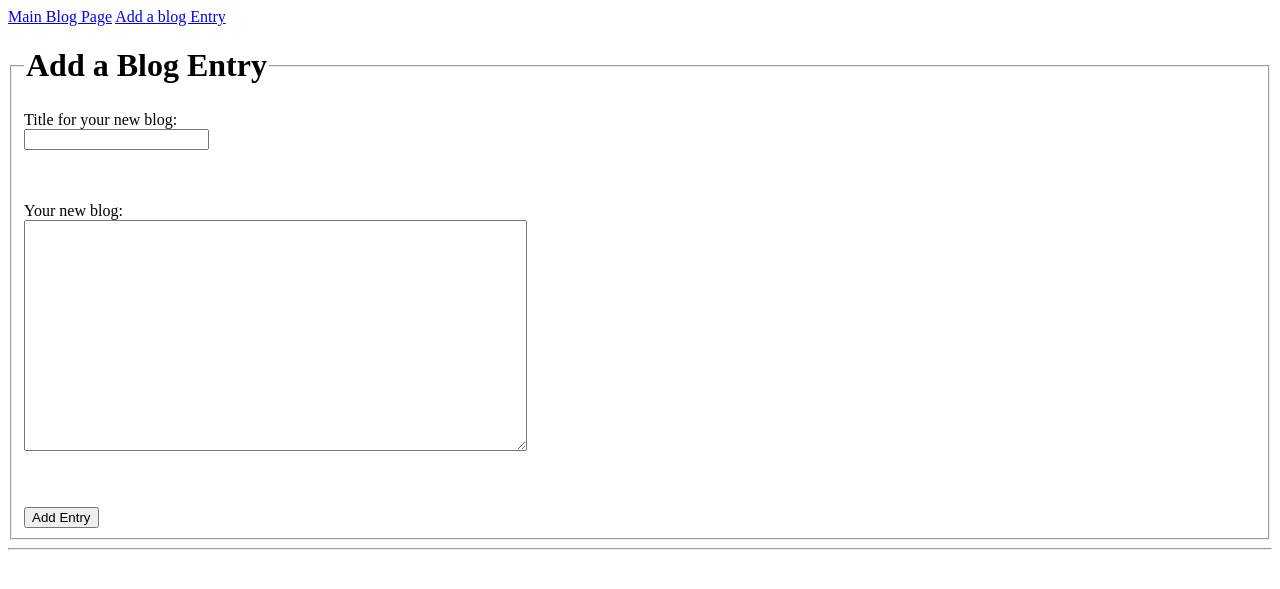
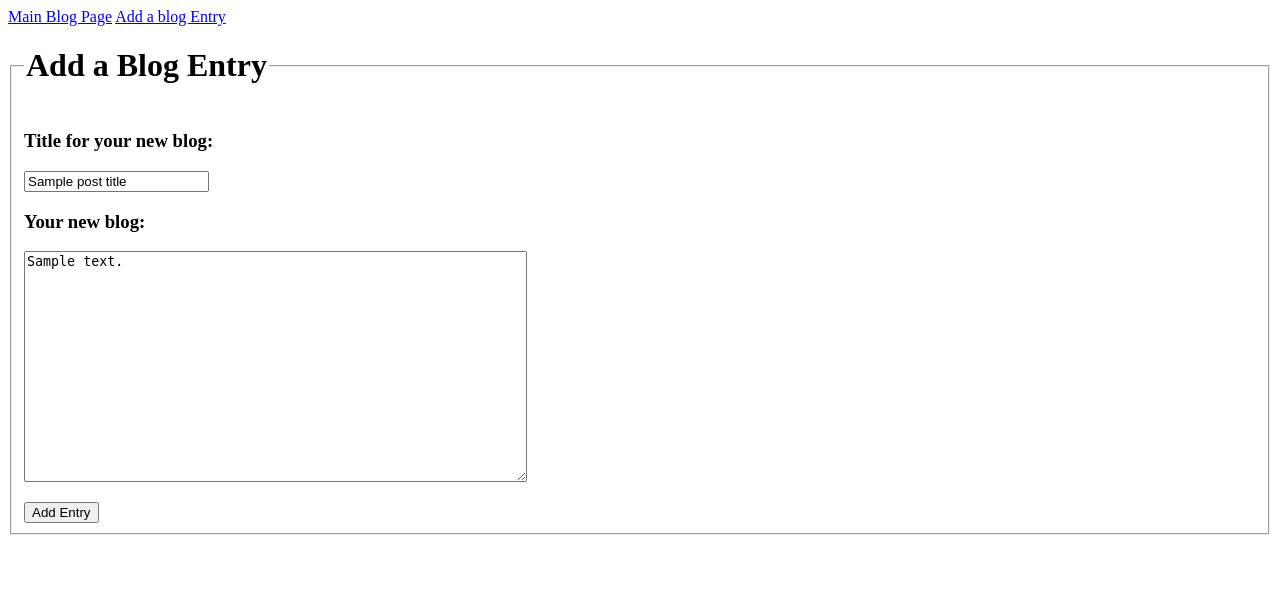
Before and after one commit to garonpower/build-a-blog, a Flask app: template templates/newpost.html in a window 1280 px wide. Shown: the top 589 px of the page. Run offline with Flask 2, Linux system fonts and the light colour scheme; the template is opened without the code that fills it: most values are stand-ins (such as "Sample title", 1, 10 or a date in 2020).

Commit message:
added newpost.html template

```diff
--- a/main.py
+++ b/main.py
@@ -1,4 +1,4 @@
-from flask import Flask, request, redirect, render_template, flash, url_for
+from flask import Flask, request, redirect, render_template, flash
 from flask_sqlalchemy import SQLAlchemy
 
 app = Flask(__name__)
@@ -65,7 +65,9 @@ def add_blog_entry():
         if (not post_content) or (post_content.strip() == ""):
             content_error = "Please fill in the body"
 
-        if title_error and content_error:
+        if not title_error and not content_error:
+            return redirect('/blog')
+        else:
             return render_template('/newpost.html',
                 title_error=title_error,
                 content_error=content_error,
@@ -76,7 +78,5 @@ def add_blog_entry():
         db.session.add(new_post)
         db.session.commit()
 
-    return redirect('/blog')
-
 if __name__ == '__main__':
     app.run()
--- a/templates/newpost.html
+++ b/templates/newpost.html
@@ -6,20 +6,19 @@
         <fieldset>
             <legend><h1><strong>Add a Blog Entry</strong></h1></legend>
             <label>
-                Title for your new blog:<br>
-                <input type="text" name="title" />
+                <h3>Title for your new blog:</h3>
+                <input type="text" name="title" value="{{post_title}}"/>
                 <p class="error"><i>{{ title_error }}</i></p>
             </label>
-            <br><br>
+
             <label>
-                Your new blog:<br>
-                <textarea name="content" rows="15" cols="60"></textarea>
+                <h3>Your new blog:</h3>
+                <textarea name="content" rows="15" cols="60">{{post_content}}</textarea>
                 <p class="error"><i>{{ content_error }}</i></p>
             </label>
-            <br><br>
+
             <input type="submit" value="Add Entry">
         </fieldset>
     </form>
-    <hr />
 
 {% endblock %}
```
Also changed, not shown: templates/blog_post.html (added, +8 -0 lines), templates/error.py (deleted).
